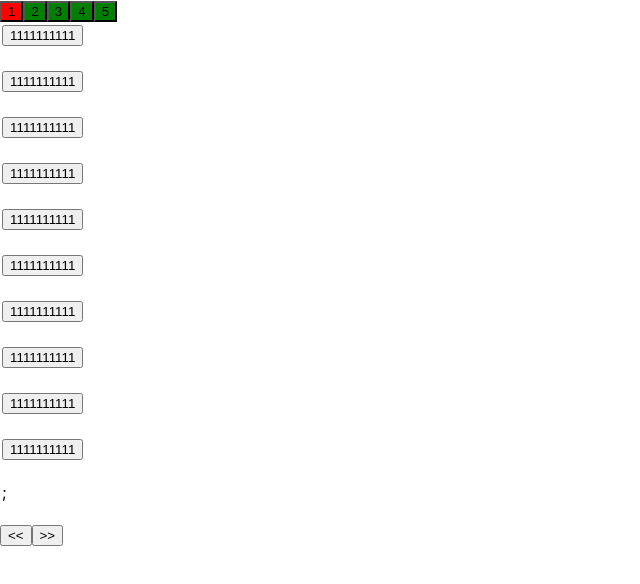
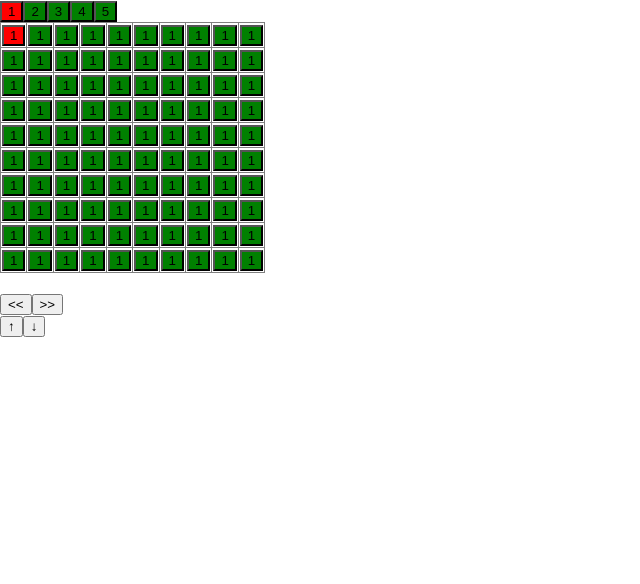
Before and after one commit to arya065/JS, a React (Create React App) app in the folder react/minevanic/: page / in a window 1280 px wide. Shown: the top 584 px of the page, without its empty margins (0-640 px from the left). Built offline with nearby package versions, Linux system fonts and the light colour scheme.

Commit message:
add moving pos

```diff
--- a/react/minevanic/src/Table.js
+++ b/react/minevanic/src/Table.js
@@ -4,9 +4,18 @@ class Table extends React.Component {
     constructor(props) {
         super(props);
         // здесь добавили стили и сгенерированный массив
-        this.state = { on: "red", off: "green", array: this.fillArr() };
+        this.state = {
+            on: "red",
+            off: "green",
+            array: this.fillArr(),
+            current: [0, 0]
+        };
         this.fillArr = this.fillArr.bind(this);
         this.press = this.press.bind(this);
+        this.incrementX = this.incrementX.bind(this);
+        this.decrementX = this.decrementX.bind(this);
+        this.incrementY = this.incrementY.bind(this);
+        this.decrementY = this.decrementY.bind(this);
     }
     // создание массива единиц
     fillArr() {
@@ -17,7 +26,6 @@ class Table extends React.Component {
                 array[i][j] = 1;
             }
         }
-        // console.log(array);
         return array;
     }
 
@@ -30,15 +38,62 @@ class Table extends React.Component {
         console.log(event);
     }
     // два метода для увеличения и уменьшения счётчика
-    increment() {
-
+    incrementX() {
+        let newArr = this.state.current;
+        if (newArr[0] == 9 && newArr[1] == 9) {
+            newArr[0] = 0;
+            newArr[1] = 0;
+        } else {
+            if (newArr[1] >= 9) {
+                newArr[0] += 1;
+                newArr[1] = 0;
+            } else {
+                newArr[1] += 1;
+            }
+        }
+        this.setState({ current: newArr });
     }
-    decrement() {
-
+    // вывод в консоли при изменении
+    // это если мы создаём новую ссылку на массив, т.к. state обновляется как обезьяна
+    // componentDidUpdate() {
+    //     console.log(this.state.current);
+    // }
+    decrementX() {
+        let newArr = this.state.current;
+        if (newArr[0] == 0 && newArr[1] == 0) {
+            newArr[0] = 9;
+            newArr[1] = 9;
+        } else {
+            if (newArr[1] <= 0) {
+                newArr[0] -= 1;
+                newArr[1] = 9;
+            } else {
+                newArr[1] -= 1;
+            }
+        }
+        this.setState({ current: newArr });
+    }
+    incrementY() {
+        let newArr = this.state.current;
+        if (newArr[0] == 9) {
+            newArr[0] = 0;
+        } else {
+            newArr[0] += 1;
+        }
+        this.setState({ current: newArr });
+    }
+    decrementY() {
+        let newArr = this.state.current;
+        if (newArr[0] == 0) {
+            newArr[0] = 9;
+        } else {
+            newArr[0] -= 1;
+        }
+        this.setState({ current: newArr });
     }
     render() {
-        let arr = this.fillArr();
-        console.log(this.state);
+        // let arr = this.fillArr();
+        // console.log(this.state);
         // this.printArray(this.fillArrState(arr));
         // console.log("react - говна кусок ");
         // this.printArray();
@@ -51,23 +106,25 @@ class Table extends React.Component {
                 <button onClick={this.press} style={{ backgroundColor: this.state.off }}>5</button>
                 <br />
                 {/* это перебор массива */}
-                <table>
+                <table border="1px">
                     <tbody>
-                        {this.state.array.map((el, index) => (
-                            // <br>
-                            <React.Fragment>
-                                <tr>
-                                    <button key={index}>{el}</button>
-                                </tr>
-                                <br />
-                            </React.Fragment>
-
-                        ))};
+                        {this.state.array.map((el, row) => (
+                            <tr key={row}>
+                                {el.map((e, col) => (
+                                    <td>
+                                        <button key={col} className={((this.state.current[0] == row) && (this.state.current[1] == col)) ? "on" : "off"}>{e}</button>
+                                    </td>
+                                ))}
+                            </tr>
+                        ))}
                     </tbody>
                 </table>
                 <br />
-                <button onClick={this.decrement}>{"<<"}</button>
-                <button onClick={this.increment}>{">>"}</button>
+                <button onClick={this.decrementX}>{"<<"}</button>
+                <button onClick={this.incrementX}>{">>"}</button>
+                <br></br>
+                <button onClick={this.decrementY}>{"↑"}</button>
+                <button onClick={this.incrementY}>{"↓"}</button>
             </div >
         );
     }
--- a/react/minevanic/src/index.css
+++ b/react/minevanic/src/index.css
@@ -24,3 +24,7 @@ code {
   background-color: black;
   color: white;
 }
+
+table {
+  border-collapse: collapse;
+}
```
